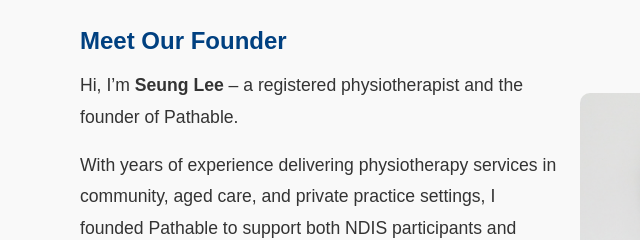
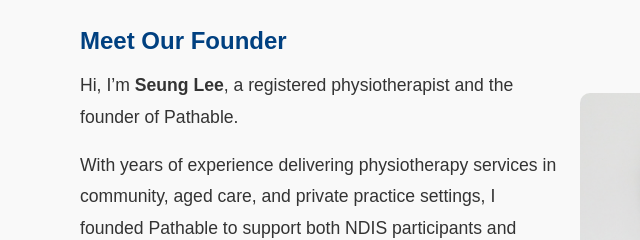
Before and after one commit to soong-au/pathable_website, a website: page about.html in a window 1280 px wide. Shown: the part 746-986 px from the top of the page, 160-800 px from the left. Drawn offline with Linux system fonts and the light colour scheme.

Commit message:
Update about.html

```diff
--- a/about.html
+++ b/about.html
@@ -44,7 +44,7 @@
     <h3>Meet Our Founder</h3>
     <div class="founder-container">
       <div class="founder-text">
-        <p>Hi, I’m <strong>Seung Lee</strong> – a registered physiotherapist and the founder of Pathable.</p>
+        <p>Hi, I’m <strong>Seung Lee</strong>, a registered physiotherapist and the founder of Pathable.</p>
         <p>With years of experience delivering physiotherapy services in community, aged care, and private practice settings, I founded Pathable to support both NDIS participants and older adults in achieving greater independence, mobility, and quality of life.</p>
         <p>My approach is person-centered, culturally aware, and evidence-based, built on the belief that care should be accessible, meaningful, and empowering.</p>
       </div>
```
